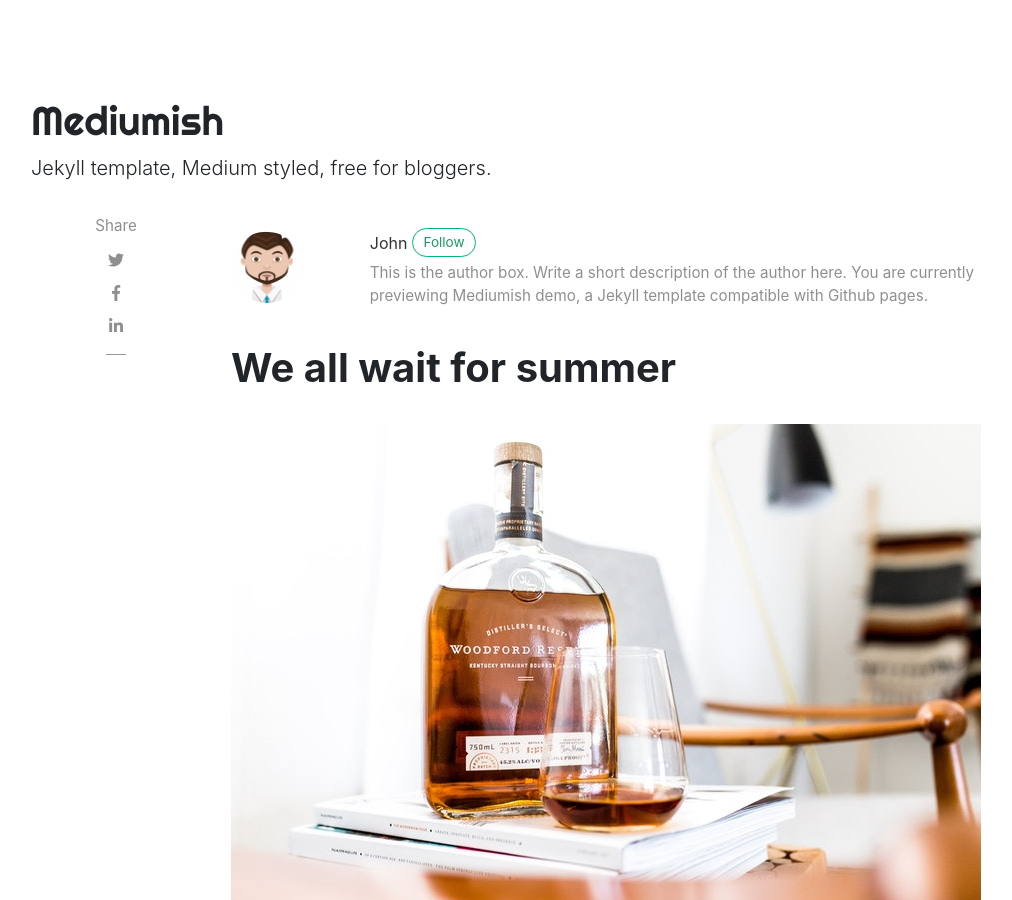
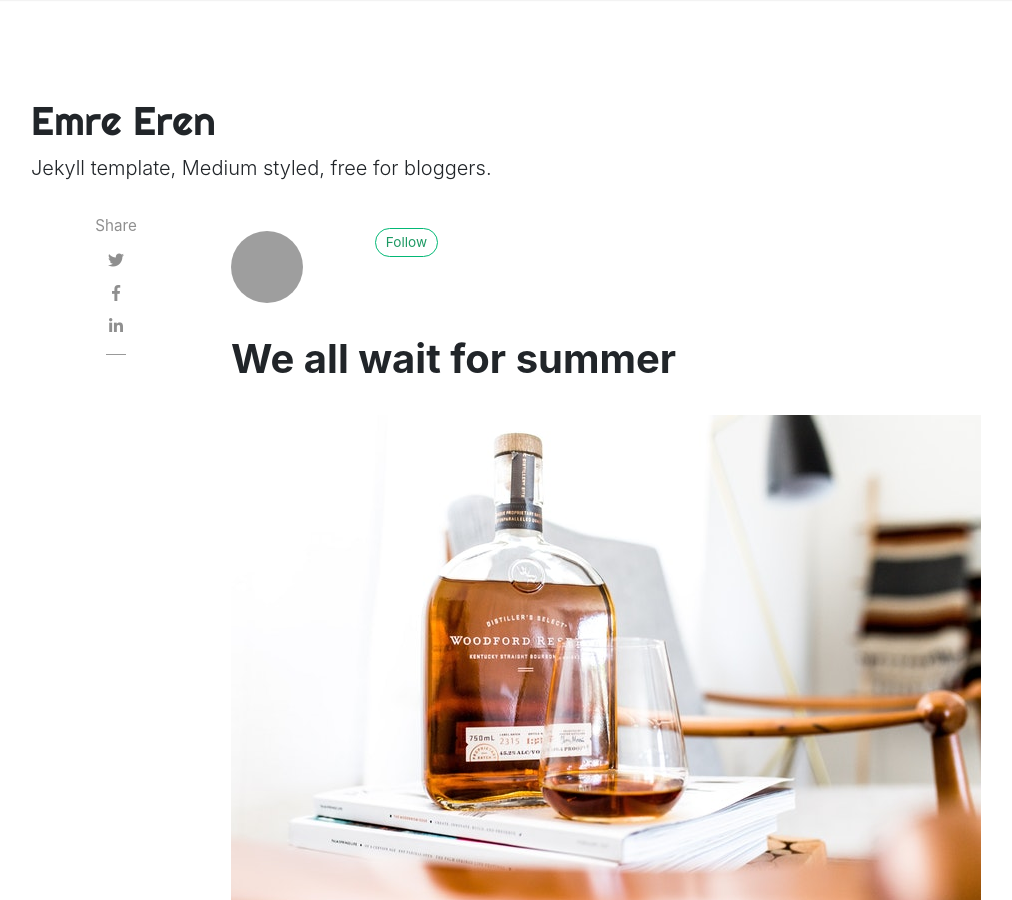
Before and after one commit to emreshome/emreshome.github.io, a Jekyll site: the page built from _posts/2018-01-12-we-all-wait-for-summer.md, in a window 1280 px wide and 900 px high. Shown: the whole window, without its empty margins (54-1066 px from the left). Built offline with Jekyll 4.4.1, drawn with Linux system fonts in a browser that asks for light colours; nearby versions of some CDN libraries; comment, search, counter and statistics services are not loaded; some of the changed text lies outside the part shown; grey boxes are pictures that could not be loaded.

```diff
--- a/_config.yml
+++ b/_config.yml
@@ -1,35 +1,23 @@
 # Site
-name: "Mediumish"
-title: "Mediumish"
+name: "Emre Eren"
+title: "Emre Eren"
 description: "Jekyll template, Medium styled, free for bloggers."
 logo: 'assets/images/logo.png'
 favicon: 'assets/images/logo.png'
 baseurl:
-google_analytics: 'UA-46278016-1'
-disqus: 'demowebsite'
-mailchimp-list: 'https://wowthemes.us11.list-manage.com/subscribe/post?u=8aeb20a530e124561927d3bd8&amp;id=8c3d2d214b'
+google_analytics:
+disqus: 'mywebsite'
+mailchimp-list:
 include: ["_pages"]
 permalink: /:title/
 
 # Authors
 authors:
-  sal:
-    name: Sal
-    display_name: Sal
+  emre:
+    name: Emre Eren
+    display_name: Emre Eren
     gravatar: e56154546cf4be74e393c62d1ae9f9d4
-    email: wowthemesnet@gmail.com
-    web: https://www.wowthemes.net
-    twitter: https://twitter.com/wowthemesnet
-    description: "Author of Mediumish, a Bootstrap Medium styled template available for WordPress, HTML, Ghost and Jekyll. You are currently previewing Jekyll template demo."
-  john:
-    name: John
-    display_name: John
-    avatar: 'assets/images/avatar.png'
-    gravatar: b1cc14991db7a456fcd761680bbc8f81
-    email: wowthemesnet@gmail.com
-    web: https://www.wowthemes.net
-    twitter: https://twitter.com/wowthemesnet
-    description: "This is the author box. Write a short description of the author here. You are currently previewing Mediumish demo, a Jekyll template compatible with Github pages."
+    email: emre.eren95@outlook.com
 
 # Plugins
 plugins:
@@ -63,8 +51,8 @@ kramdown:
 
 # Adsense (change to "enabled" to activate, also your client id and ad slot. Create a new ad unit from your Adsense account to get the slot.)
 adsense: "disabled"
-adsense-data-ad-client: "ca-pub-3412143450191416"
-adsense-data-ad-slot: "1363087678"
+#adsense-data-ad-client: "ca-pub-3412143450191416"
+#adsense-data-ad-slot: "1363087678"
 
 # Lazy Images ("enabled" or "disabled")
 lazyimages: "disabled"
```
